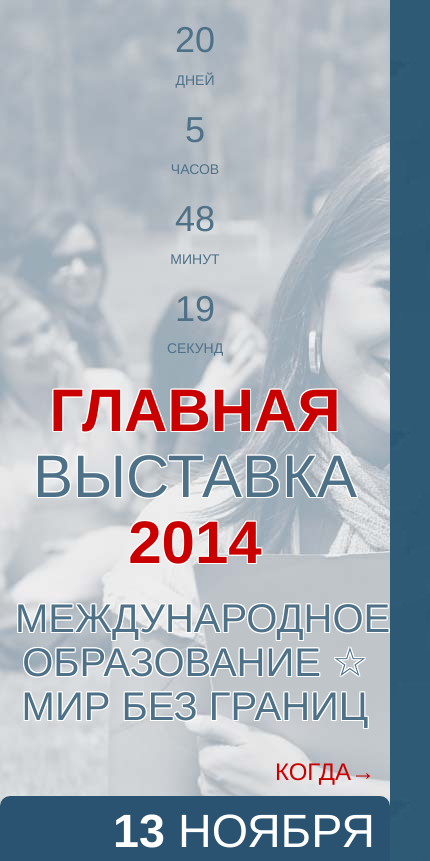
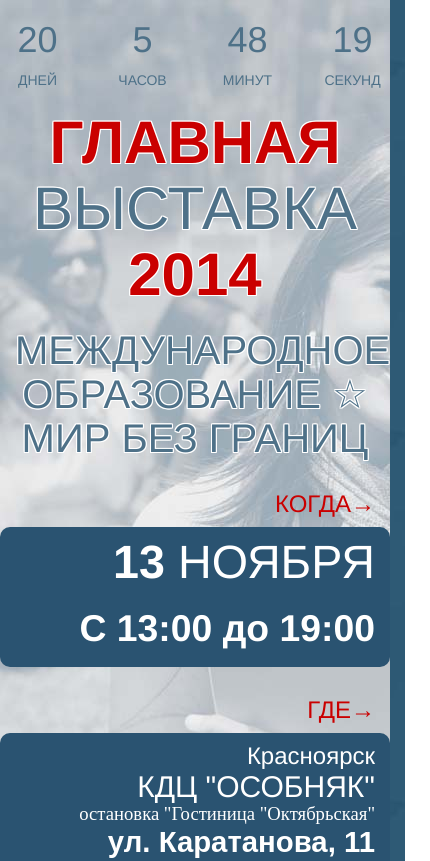
Before and after one commit to Omrigan/24fair, a plain HTML site: page index.html in a window 390 px wide. Shown: the top 861 px of the page, 430 px wide, since content can reach past the window. Drawn offline with Linux system fonts and the light colour scheme.

Commit message:
Mobile optimization

```diff
--- a/index.html
+++ b/index.html
@@ -49,12 +49,12 @@
 <div class="container">
     <div class="row top">
         <div class="row time">
-            <div class="col-md-3"><h1 id="days">20</h1>
+            <div class="col-xs-3"><h1 id="days">20</h1>
             ДНЕЙ</div>
-            <div class="col-md-3"><h1 id="hours">0</h1>
+            <div class="col-xs-3"><h1 id="hours">0</h1>
             ЧАСОВ</div>
-            <div class="col-md-3"><h1 id="minutes">0</h1>МИНУТ</div>
-            <div class="col-md-3"><h1 id="secounds">0</h1>СЕКУНД</div>
+            <div class="col-xs-3"><h1 id="minutes">0</h1>МИНУТ</div>
+            <div class="col-xs-3"><h1 id="secounds">0</h1>СЕКУНД</div>
         </div>
 
         <div align="center" class="col-md-12 header" >
@@ -179,7 +179,7 @@
         <div class="col-md-12">
             <h3>Как добраться?</h3>
 
-            <div class="col-md-6 hidden-phone">
+            <div class="col-md-6 hidden-xs">
                 <iframe src="https://www.google.com/maps/embed?pb=!1m18!1m12!1m3!1d2230.386830098052!2d92.89114109999997!3d56.01197310000001!2m3!1f0!2f0!3f0!3m2!1i1024!2i768!4f13.1!3m3!1m2!1s0x5cd7ae35142c5979%3A0x49e50fce4bf5cf57!2z0YPQuy4g0JrQsNGA0LDRgtCw0L3QvtCy0LAsIDExLCDQmtGA0LDRgdC90L7Rj9GA0YHQuiwg0JrRgNCw0YHQvdC-0Y_RgNGB0LrQuNC5INC60YDQsNC5LCA2NjAwNDk!5e0!3m2!1sru!2sru!4v1413374473293"
                         width="400" height="300" frameborder="0" style="border:0"></iframe>
             </div>
```
